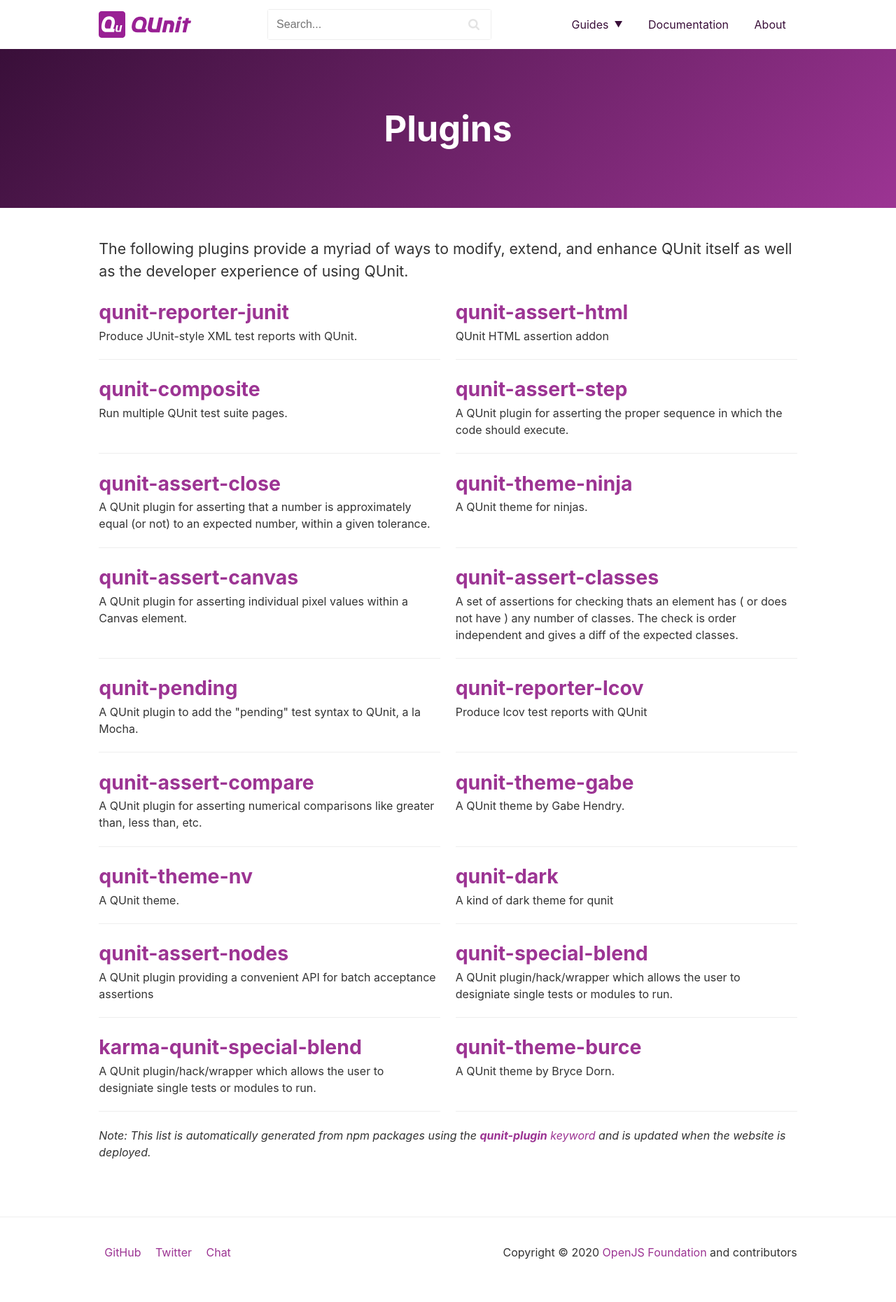
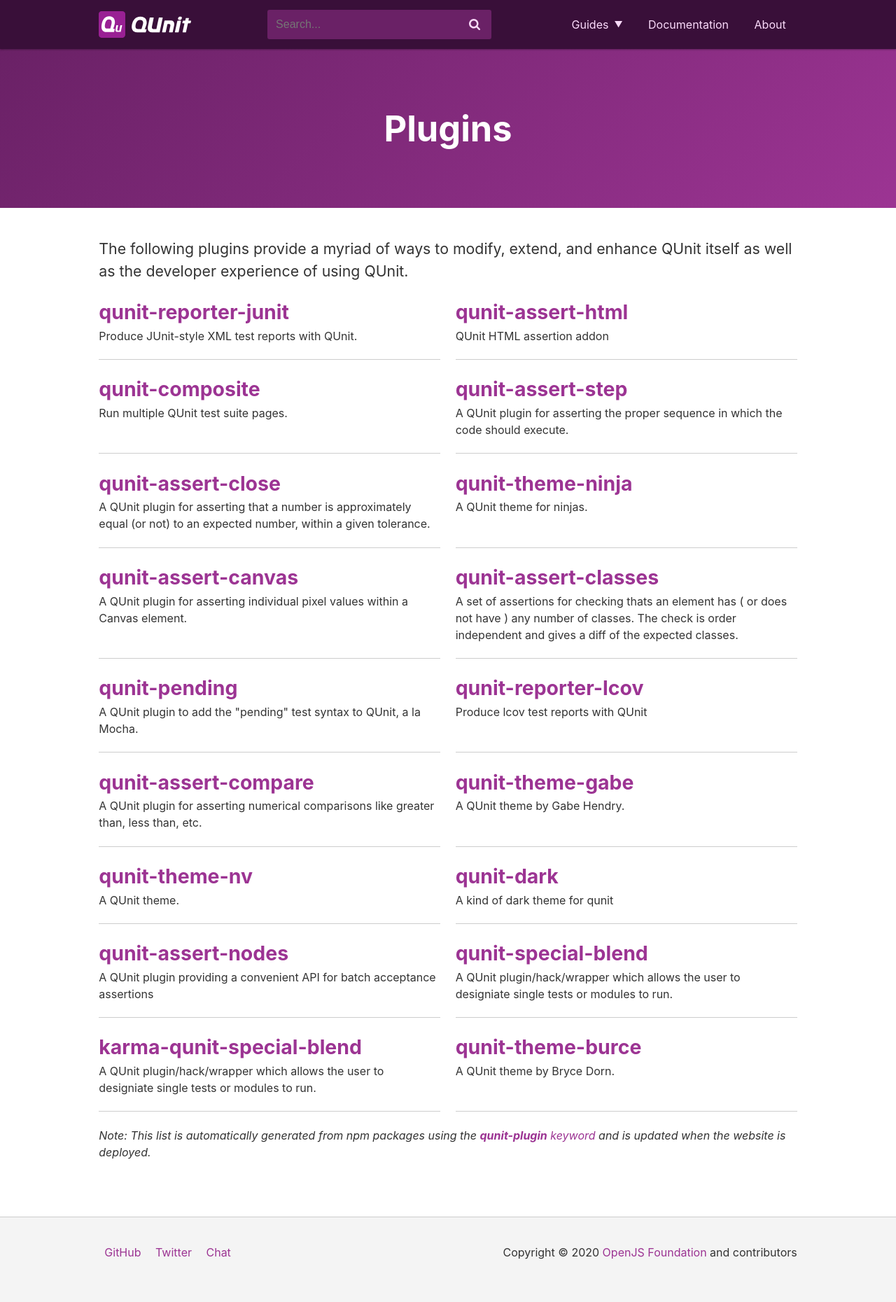
Before and after one commit to qunitjs/qunitjs.com, a Jekyll site: the page built from plugins.md, in a window 1280 px wide. Shown: the whole page at 70% size. Built offline with Jekyll 4.4.1, drawn with Linux system fonts in a browser that asks for light colours; comment, search, counter and statistics services are not loaded.

Commit message:
Use a dark header to match new API site
* Without the hero banner, the site is quite plain with little
  brandability. Restore some of the QUnit brand colors with a
  darker header. This also allows one of the official logo
  variants to be used, and might also make it a more appealing
  starting point for other jQuery-family sites looking to switch.

* Set width/height on logo image to avoid layout reflow.
  Previously, the search bar would first appear shifted to the
  left and then jump into its proper position after the logo
  file was downloaded.

* Fix bug where search results from a simple page without
  additional headings printed as "Async Control >" with a trailing
  arrow at the end. This was because commit 9a4953ddc7 used
  `concat(headings)` with the assumption the property always exists,
  even if just an empty array. This was incorrect. The property is
  undefined if no headings exist on the target page. It is only
  an empty array if headings existed but outside the matched content.
  I don't know if this is intentional on Algolia's part but
  that how it behaves for me today.

Ref https://github.com/qunitjs/qunit/issues/1458.

```diff
--- a/_includes/search.html
+++ b/_includes/search.html
@@ -43,7 +43,7 @@
                 displayKey: '',
                 templates: {
                     suggestion(suggestion) {
-                        const title = [ suggestion.title ].concat(suggestion.headings).join(' › ');
+                        const title = [ suggestion.title ].concat(suggestion.headings || []).join(' › ');
                         const content = suggestion._highlightResult.content && suggestion._highlightResult.content.value || '';
                         suggestion._href = 'https://api.qunitjs.com' + formatURL(suggestion);
                         return `
@@ -60,7 +60,7 @@
                 displayKey: '',
                 templates: {
                     suggestion(suggestion) {
-                        const title = [ suggestion.title ].concat(suggestion.headings).join(' › ');
+                        const title = [ suggestion.title ].concat(suggestion.headings || []).join(' › ');
                         const content = suggestion._highlightResult.content && suggestion._highlightResult.content.value || '';
                         suggestion._href = formatURL(suggestion);
                         return `
--- a/_layouts/wrapper.html
+++ b/_layouts/wrapper.html
@@ -19,7 +19,7 @@
     <header class="site-header" role="banner">
         <div class="site-header-wrapper wrapper">
             <a class="site-logo" href="/">
-                <img src="/img/logo-with-colored-text.svg" alt="QUnit Logo">
+                <img src="/img/logo-with-colored-text.svg" alt="QUnit Logo" width="250" height="72">
             </a>
 
             <div class="site-search">
--- a/css/styles.scss
+++ b/css/styles.scss
@@ -7,14 +7,18 @@
 $size-4: 2.369rem;
 $size-5: 3.157rem;
 $size-spacing: $size-2;
-
-$color-white: #fff;
-$color-off-white: #eee;
+$box-spacing: $size-1;
 
 // https://brand.jquery.org/colors/#qunit-purple
 $color-brand: #9c3493; // bright purple  (primary)
 $color-accent: #390F39; // deep purple  (secondary)
 
+$color-medium: #6a2166; // medium purple, based on 2015 qunitjs.com design
+$color-bright: #fbdbfb; // light purple (derived from primary, hue 300)
+
+$color-white: #fff;
+$color-light: #f4f4f4;
+$color-off-white: #cdcdcd;
 $color-darkgrey: #63676d; // based on 2015 api.jquery.com design
 $color-black: #333;
 
@@ -70,11 +74,13 @@
 }
 
 code {
-    font-family: Monaco, Consolas, "Andale Mono", "DejaVu Sans Mono", monospace;
+    // Menlo – macOS 10.6+. Preferred instead of Monaco which doesn't do bolding very well.
+    // Consolas – Windows Vista & newer
+    // DejaVu Sans Mono – Ubuntu, Fedora
+    font-family: Menlo, Consolas, DejaVu Sans Mono, monospace;
     font-size: 95%;
-    background: rgba($color-brand, 0.2);
-    padding: 0 0.25em;
-    border-radius: 3px;
+    background: $color-light;
+    padding: 0.2em 0.4em;
 }
 
 hr {
@@ -137,7 +143,10 @@
 /* Site Header */
 
 .site-header {
+    background: $color-accent;
     box-shadow: 0 1px 3px rgba(0,0,0,0.12), 0 1px 2px rgba(0,0,0,0.24);
+    // Ensure shadow overlaps hero (next sibling)
+    position: relative;
 }
 
 .site-header-wrapper {
@@ -147,7 +156,7 @@
 }
 
 .site-logo {
-    color: $color-brand;
+    color: $color-white;
     display: flex;
     align-items: center;
     font-size: $size-3;
@@ -158,12 +167,13 @@
 
     img {
         height: $size-4;
+        width: auto;
         margin-right: $size-spacing / 2;
     }
 }
 
 .site-logo:hover {
-    color: $color-accent;
+    color: $color-white;
 }
 
 /* Site Navigation */
@@ -174,7 +184,7 @@
     top: 100%;
     left: 0;
     right: 0;
-    background: white;
+    background: $color-white;
     border-top: 1px solid $color-off-white;
     z-index: 1;
 
@@ -183,14 +193,15 @@
     }
 
     @media (min-width: $screen-m) {
-        display: inline-block;
+        display: block;
         position: relative;
+        align-self: center;
+        background: transparent;
         border-top: 0;
     }
 }
 
 .site-nav-list {
-    height: 100%;
     list-style: none;
     margin: 0;
     padding: 0;
@@ -214,17 +225,20 @@
 
 .site-nav-link {
     align-items: center;
-    color: $color-accent;
     display: flex;
     height: 100%;
     padding: $size-1;
     text-decoration: none;
 
-    &:active,
-    &:hover,
-    &:focus {
-        color: $color-brand;
-        text-decoration: none;
+    @media (min-width: $screen-m) {
+        color: $color-bright;
+
+        &:active,
+        &:hover,
+        &:focus {
+            color: $color-white;
+            text-decoration: none;
+        }
     }
 }
 
@@ -255,7 +269,6 @@
 }
 
 .site-sub-nav-link {
-    color: $color-accent;
     display: block;
     padding: 0.5rem 2rem;
     text-decoration: none;
@@ -263,11 +276,6 @@
     @media (min-width: $screen-m) {
         padding: 0.5rem;
     }
-}
-
-.site-sub-nav-link:hover,
-.site-sub-nav-link:focus {
-    color: $color-brand;
 }
 
 /* Search */
@@ -279,9 +287,7 @@
     left: 0;
     width: 100vw;
     height: 100%;
-    background: white;
     z-index: 1;
-    border: none;
     border-top: 1px solid $color-off-white;
     box-shadow: 0 10px 20px rgba(0, 0, 0, 0.19), 0 6px 6px rgba(0, 0, 0, 0.23);
 
@@ -296,8 +302,7 @@
         flex: 1;
         max-width: 20rem;
         margin: 0 $size-spacing;
-        border: 1px solid $color-off-white;
-        border-radius: 3px;
+        border: none;
         box-shadow: none;
     }
 }
@@ -323,6 +328,14 @@
     &::-webkit-search-results-decoration {
         display: none;
     }
+
+    @media (min-width: $screen-m) {
+        border-radius: 3px;
+        &:not(:focus) {
+            background: $color-medium;
+            color: $color-white;
+        }
+    }
 }
 
 .aa-input-icon {
@@ -332,7 +345,13 @@
     top: 50%;
     right: 16px;
     transform: translateY(-50%);
-    fill: #e4e4e4;
+    fill: $color-accent;
+
+    @media (min-width: $screen-m) {
+        .site-search:not(:focus-within) & {
+            fill: $color-bright;
+        }
+    }
 }
 
 .aa-dropdown-menu {
@@ -346,7 +365,7 @@
     @media (min-width: $screen-m) {
         border-radius: 3px;
         border-top: none;
-        min-width: 20rem;
+        min-width: 500px;
         margin-top: $size-spacing;
     }
 }
@@ -356,12 +375,11 @@
 }
 
 .aa-suggestion {
-    padding: $size-spacing;
+    padding: $box-spacing;
     cursor: pointer;
     border-top: 1px solid $color-off-white;
     border-left: 2px solid transparent;
     border-right: 2px solid transparent;
-    transition: background-color 0.2s, border-color 0.2s;
 
     a {
         // reset default link style
@@ -370,12 +388,8 @@
 
     &:hover,
     &.aa-cursor {
-        background-color: rgba($color-off-white, 0.5);
+        background: $color-bright;
         border-left: 2px solid $color-brand;
-
-        .aa-suggestion_title {
-            text-decoration: underline;
-        }
     }
 }
 
@@ -387,13 +401,13 @@
 .aa-suggestion_content {
     // reset paragraph margin
     margin: 0;
-    // clip title chunks and content match  to one line
+    // clip title chunks and content match to one line
     white-space: nowrap;
     overflow: hidden;
     text-overflow: ellipsis;
 }
 .aa-suggestion_title {
-    color: $color-brand;
+    color: $color-accent;
 }
 .aa-suggestion_content {
     font-size: 0.8rem;
@@ -404,10 +418,8 @@
 
 .site-toggles {
     display: flex;
-}
 
-@media (min-width: $screen-m) {
-    .site-toggles {
+    @media (min-width: $screen-m) {
         display: none;
     }
 }
@@ -419,6 +431,8 @@
     padding: 1rem;
     border: none;
     background: transparent;
+    color: $color-bright;
+    cursor: pointer;
 }
 
 .icon {
@@ -438,8 +452,8 @@
 /* Home Page Hero */
 
 .hero {
-    background-color: $color-brand;
-    background-image: linear-gradient(-45deg, $color-brand, $color-accent);
+    background-color: $color-medium;
+    background-image: linear-gradient(135deg, $color-medium, $color-brand );
     padding: ($size-4 * 2) 0;
     text-align: center;
 }
@@ -456,6 +470,7 @@
 
 .hero-description {
     font-weight: 100;
+    text-shadow: 0px 2px 0px rgba(0, 0, 0, 0.24);
 }
 
 .hero-button {
@@ -535,6 +550,7 @@
 .site-footer {
     border-top: 1px solid $color-off-white;
     margin-top: $size-4;
+    background: $color-light;
     padding: $size-4 0;
 }
 
```
Also changed, not shown: img/logo-with-colored-text.svg.
